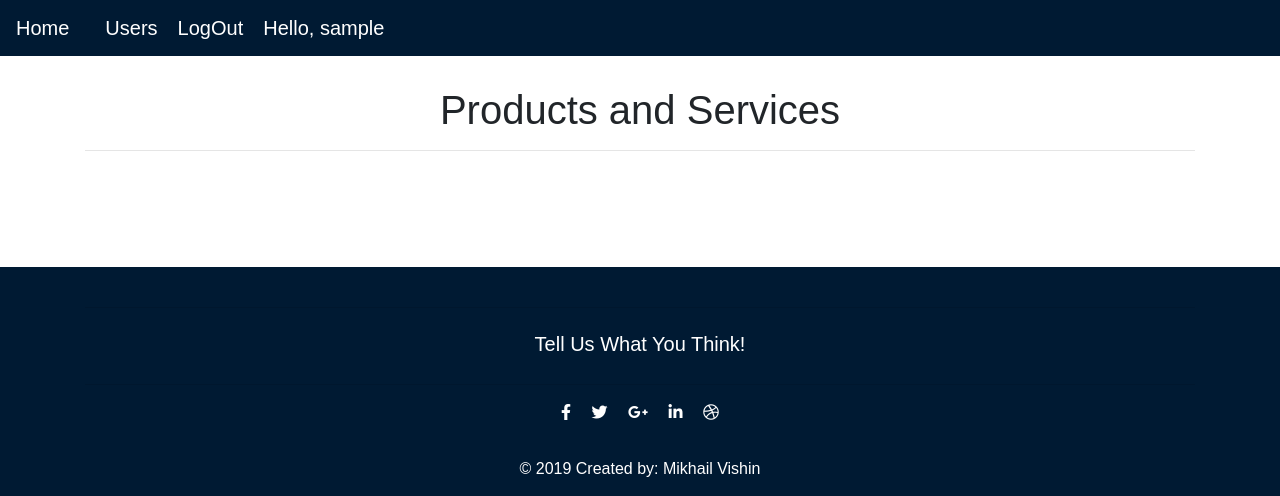
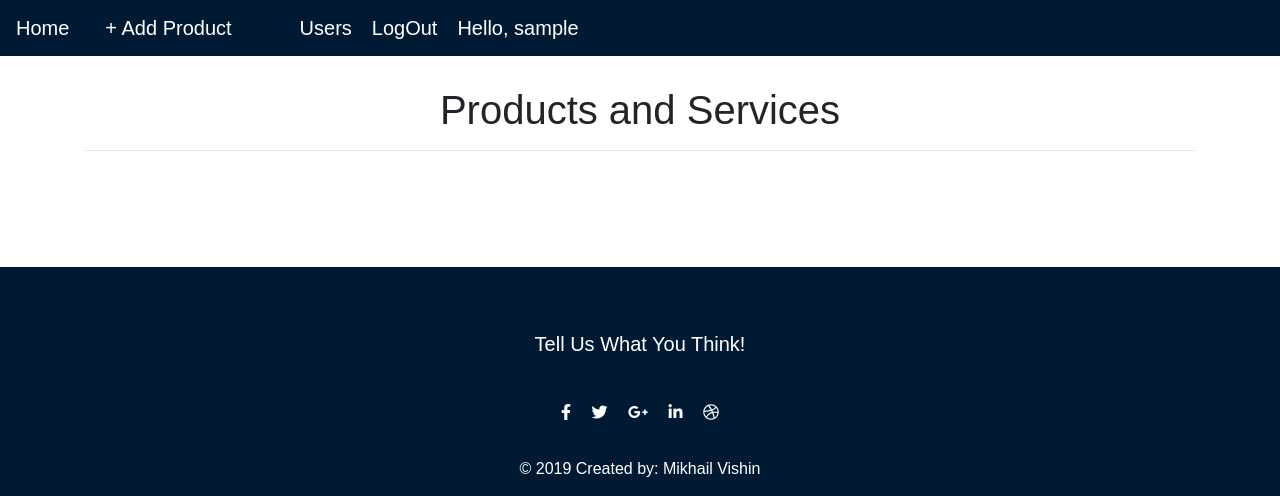
Before and after one commit to York5/Reviewer, a Django app: page / in a window 1280 px wide. Shown: the top 496 px of the page. Run offline with Django 3.2, Linux system fonts and the light colour scheme; the visitor is signed in with stand-in values (Sample User, id 1); data that the repository does not hold is empty; parts of the project's set-up code (start-up, migrations or seed data) failed here and were passed over; some libraries are stand-ins or nearby versions.

Commit message:
CRUD для ПРодуктов полностью закончен

```diff
--- a/source/webapp/models.py
+++ b/source/webapp/models.py
@@ -24,7 +24,7 @@ class Review(models.Model):
     product = models.ForeignKey('Product', on_delete=models.CASCADE, null=False, blank=False, verbose_name='Project',
                                 related_name='reviews')
     text = models.TextField(max_length=2000, null=False, blank=False, verbose_name='Text')
-    rating = models.IntegerField(null=False, blank=False, validators=[MinValueValidator(0), MaxValueValidator(1)],
+    rating = models.IntegerField(null=False, blank=False, validators=[MinValueValidator(0), MaxValueValidator(5)],
                                  verbose_name='rating')
 
     def __str__(self):
--- a/source/webapp/templates/products/index.html
+++ b/source/webapp/templates/products/index.html
@@ -1,6 +1,11 @@
 {% extends 'base.html' %}
 {% load staticfiles %}
 {% block menu %}
+    {% if perms.webapp.add_product%}
+        <a class="custom_nav_btn" href="{% url 'webapp:product_add' %}">+ Add Product <span
+                class="sr-only">(current)</span></a>
+    {% endif %}
+    <div class="mr-5"></div>
     <li><a class="custom_nav_btn" href="{% url 'accounts:user_index' %}">Users <span class="sr-only">(current)</span></a></li>
     {% if request.user.is_authenticated %}
         <li><a class="custom_nav_btn" href="{% url 'accounts:logout' %}">LogOut <span class="sr-only">(current)</span></a></li>
@@ -9,12 +14,7 @@
         <li><a class="custom_nav_btn" href="{% url 'accounts:login' %}">LogIn <span class="sr-only">(current)</span></a></li>
         <li><a class="custom_nav_btn" href="{% url 'accounts:register' %}">Sign Up</a></li>
     {% endif %}
-{#    <li class="nav-item active"><a class="nav-link new_review_btn" href="{% url %}">+ Add Project <span#}
-{#                                class="sr-only">(current)</span></a></li>#}
-{#                    {% if perms.webapp.add_project%}#}
-{#                        <a class="nav-link new_review_btn" href="{% url 'webapp:project_add' %}">+ Add Project <span#}
-{#                                class="sr-only">(current)</span></a>#}
-{#                    {% endif %}#}
+
 
 {% endblock %}
 {% block content %}
@@ -25,6 +25,11 @@
     <div class="row justify-content-center">
         {% for product in products %}
                 <div class="card border-dark mb-3 my_card" style="width: 18rem;">
+                    {% if product.image %}
+                    <img src="{{ product.image.url }}" width="250" height="250" alt="product picture">
+                    {% else %}
+                    <img src="{% static "images/default-product.jpg" %}" width="250" height="250" alt="default product">
+                    {% endif %}
                     <div class="card-body d-flex flex-column">
                         <a class="card_header_link" href="{% url 'webapp:product_view' product.pk %}"><h5
                                 class="card-title card_names">{{ product.name }}</h5></a>
@@ -32,14 +37,14 @@
                         <hr>
                         <p class="card-text">{{ product.description }}</p>
                         <div class="card_links mt-auto row justify-content-center">
-{#                            {% if perms.webapp.change_project %}#}
-{#                                <a href="{% url "webapp:project_update" project.pk %}" class="edit_icon"><i#}
-{#                                        class="fas fa-pencil-alt"></i></a>#}
-{#                            {% endif %}#}
-{#                            {% if perms.webapp.delete_project %}#}
-{#                                <a href="{% url "webapp:project_delete" project.pk %}" class="card-link trash_can"><i#}
-{#                                        class="fas fa-trash-alt"></i></a>#}
-{#                            {% endif %}#}
+                            {% if perms.webapp.change_product %}
+                                <a href="{% url "webapp:product_update" product.pk %}" class="edit_icon"><i
+                                        class="fas fa-pencil-alt"></i></a>
+                            {% endif %}
+                            {% if perms.webapp.delete_product %}
+                                <a href="{% url "webapp:product_delete" product.pk %}" class="card-link trash_can"><i
+                                        class="fas fa-trash-alt"></i></a>
+                            {% endif %}
                         </div>
                     </div>
                 </div>
--- a/source/webapp/urls.py
+++ b/source/webapp/urls.py
@@ -1,9 +1,14 @@
 from django.urls import path
-from webapp.views import ProductIndexView, ProductView
+from webapp.views import ProductIndexView, ProductView, ReviewForProductCreateView, ProductUpdateView,\
+    ProductDeleteView, ProductCreateView
 
 app_name = 'webapp'
 
 urlpatterns = [
     path('', ProductIndexView.as_view(), name='index'),
-    path('product/<int:pk>', ProductView.as_view(), name='product_view')
+    path('product/<int:pk>', ProductView.as_view(), name='product_view'),
+    path('project/<int:pk>/add-review/', ReviewForProductCreateView.as_view(), name='product_review_create'),
+    path('project/<int:pk>/update/', ProductUpdateView.as_view(), name='product_update'),
+    path('project/<int:pk>/delete/', ProductDeleteView.as_view(), name='product_delete'),
+    path('product/add/', ProductCreateView.as_view(), name='product_add'),
     ]
--- a/source/webapp/views/__init__.py
+++ b/source/webapp/views/__init__.py
@@ -1 +1,2 @@
-from .product_views import ProductIndexView, ProductView
+from .product_views import ProductIndexView, ProductView, ProductUpdateView, ProductDeleteView, ProductCreateView
+from .review_views import ReviewForProductCreateView
--- a/source/webapp/views/product_views.py
+++ b/source/webapp/views/product_views.py
@@ -1,7 +1,9 @@
 from django.contrib.auth.mixins import PermissionRequiredMixin
 from django.core.paginator import Paginator
-from django.views.generic import ListView, DetailView
+from django.urls import reverse, reverse_lazy
+from django.views.generic import ListView, DetailView, UpdateView, DeleteView, CreateView
 
+from webapp.forms import ProductForm
 from webapp.models import Product
 
 
@@ -30,3 +32,34 @@ class ProductView(PermissionRequiredMixin, DetailView):
         context['reviews'] = page.object_list
         context['is_paginated'] = page.has_other_pages()
         return context
+
+
+class ProductCreateView(PermissionRequiredMixin, CreateView):
+    form_class = ProductForm
+    model = Product
+    template_name = 'products/product_create.html'
+    permission_required = 'webapp.add_product'
+    permission_denied_message = '403 Access Denied!'
+
+    def get_success_url(self):
+        return reverse('webapp:product_view', kwargs={'pk': self.object.pk})
+
+
+class ProductUpdateView(PermissionRequiredMixin, UpdateView):
+    model = Product
+    template_name = 'products/product_update.html'
+    form_class = ProductForm
+    context_object_name = 'product'
+    permission_required = 'webapp.change_product'
+    permission_denied_message = '403 Access Denied!'
+
+    def get_success_url(self):
+        return reverse('webapp:product_view', kwargs={'pk': self.object.pk})
+
+
+class ProductDeleteView(PermissionRequiredMixin, DeleteView):
+    model = Product
+    template_name = 'products/product_delete.html'
+    success_url = reverse_lazy('webapp:index')
+    permission_required = 'webapp.delete_product'
+    permission_denied_message = '403 Access Denied!'
```
Also changed, not shown: source/webapp/forms.py (+16 -0 lines), source/webapp/templates/products/product.html (+13 -11 lines), source/webapp/templates/products/product_create.html (added, +13 -0 lines), source/webapp/templates/products/product_delete.html (added, +14 -0 lines), source/webapp/templates/products/product_update.html (added, +13 -0 lines), source/webapp/views/review_views.py (+30 -27 lines), source/webapp/templates/reviews/update.html (added).
